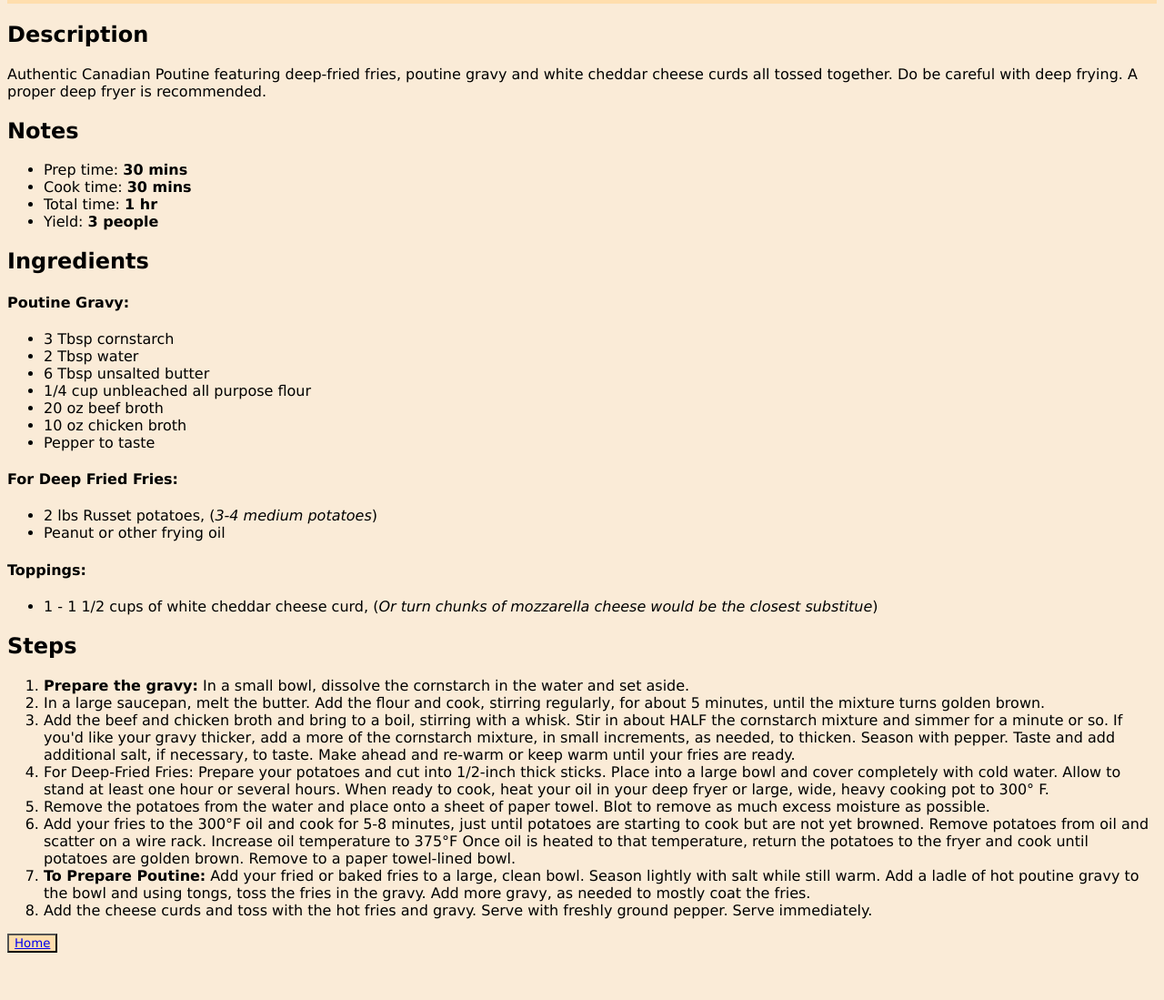
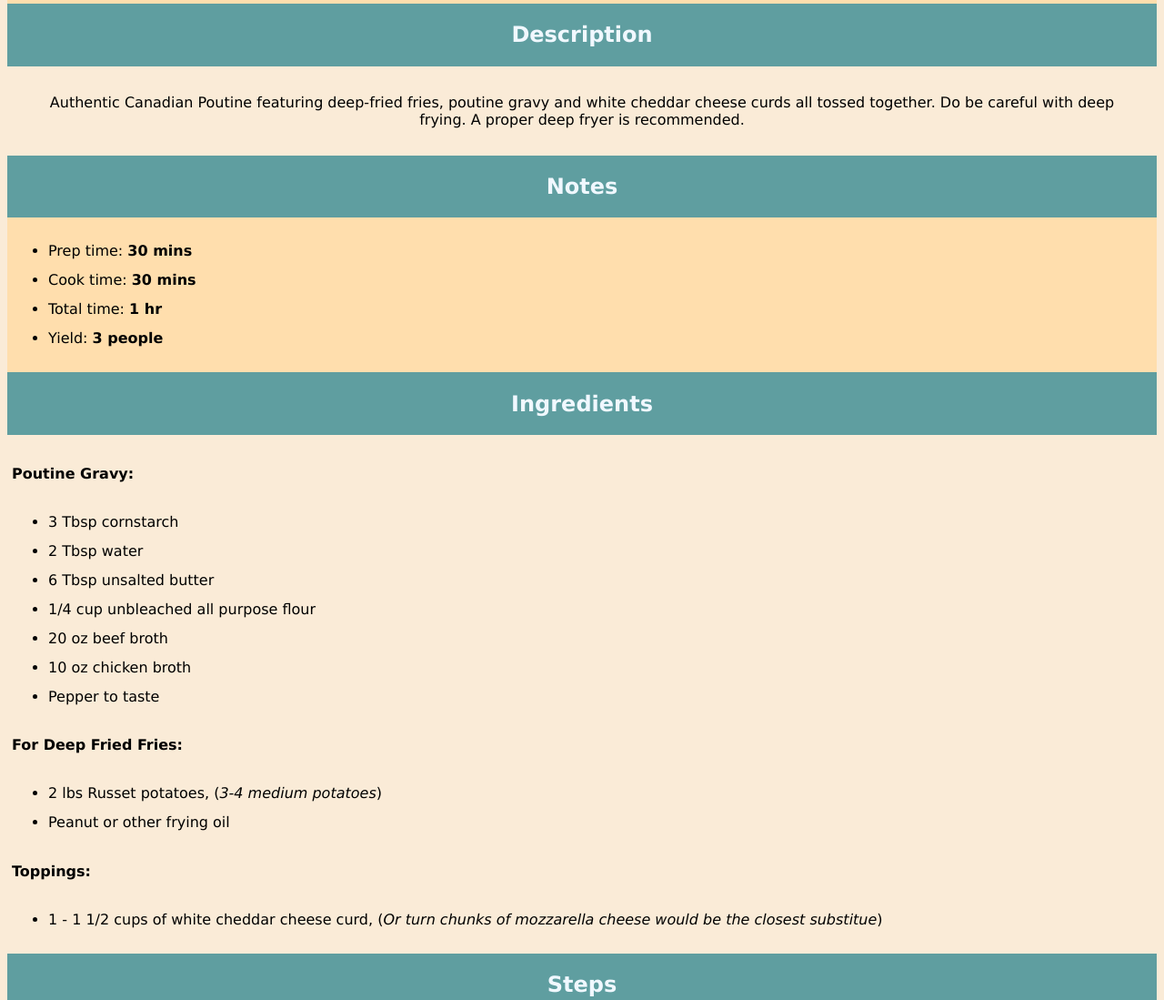
Before and after one commit to Randy-Sobhai/odin-recipes, a plain HTML site: page recipes/poutine.html in a window 1280 px wide. Shown: the part 818-1917 px from the top of the page at 91% size. Before the commit the page ends 1873 px from the top, so only its background shows below. Drawn offline with Linux system fonts and the light colour scheme.

Commit message:
poutine.css

```diff
--- a/recipes/poutine.html
+++ b/recipes/poutine.html
@@ -6,6 +6,8 @@
 </head>
 
 <button class="poutine-home"><a href="../index.html">Home</a></button>
+<button class="hot-dogs"><a href="../recipes/pretzel-wrapped-hot-dogs.html">Pretzel Wrapped Hot Dogs</a></button>
+<button class="cookie"><a href="../recipes/brownie-stuffed-choco-chip-cookies.html">Brownie Stuffed Chocolate Chip Cookies</a></button>
 
 <div class="poutine-title"><h1>Poutine</h1></div>
 
@@ -13,20 +15,24 @@
 
 <div class="subtitle"><h4>Authentic Canadian Poutine</h4></div>
 
-<h2>Description</h2>
+<div class="mini-title"><h2>Description</h2></div>
 
-    <p>Authentic Canadian Poutine featuring deep-fried fries, poutine gravy and white cheddar cheese curds all tossed together. Do be careful with deep frying. A proper deep fryer is recommended.</p>
+    <p class="described">Authentic Canadian Poutine featuring deep-fried fries, poutine gravy and white cheddar cheese curds all tossed together. Do be careful with deep frying. A proper deep fryer is recommended.</p>
 
-<h2>Notes</h2>
+<div class="mini-title"><h2>Notes</h2></div>
 
+<div class="notes">
     <ul>
         <li>Prep time: <strong>30 mins</strong></li>
         <li>Cook time: <strong>30 mins</strong></li>
         <li>Total time: <strong>1 hr</strong> </li>
         <li>Yield: <strong>3 people</strong></li>
     </ul>
+</div>
 
-<h2>Ingredients</h2>
+<div class="mini-title"><h2>Ingredients</h2></div>
+
+<div class="ingredients">
 
 <h4>Poutine Gravy:</h4>
 
@@ -53,7 +59,11 @@
         <li>1 - 1 1/2 cups of white cheddar cheese curd, (<em>Or turn chunks of mozzarella cheese would be the closest substitue</em>) </li>
     </ul>
 
-<h2>Steps</h2>
+</div>
+
+<div class="mini-title"><h2>Steps</h2></div>
+
+    <div class="steps">
 
     <ol>
         <li><strong>Prepare the gravy:</strong> In a small bowl, dissolve the cornstarch in the water and set aside.</li>
@@ -68,4 +78,8 @@
         <li>Add the cheese curds and toss with the hot fries and gravy. Serve with freshly ground pepper. Serve immediately.</li>
     </ol>
 
+    </div>
+
     <button class="poutine-home"><a href="../index.html">Home</a></button>
+    <button class="hot-dogs"><a href="../recipes/pretzel-wrapped-hot-dogs.html">Pretzel Wrapped Hot Dogs</a></button>
+    <button class="cookie"><a href="../recipes/brownie-stuffed-choco-chip-cookies.html">Brownie Stuffed Chocolate Chip Cookies</a></button>
```
